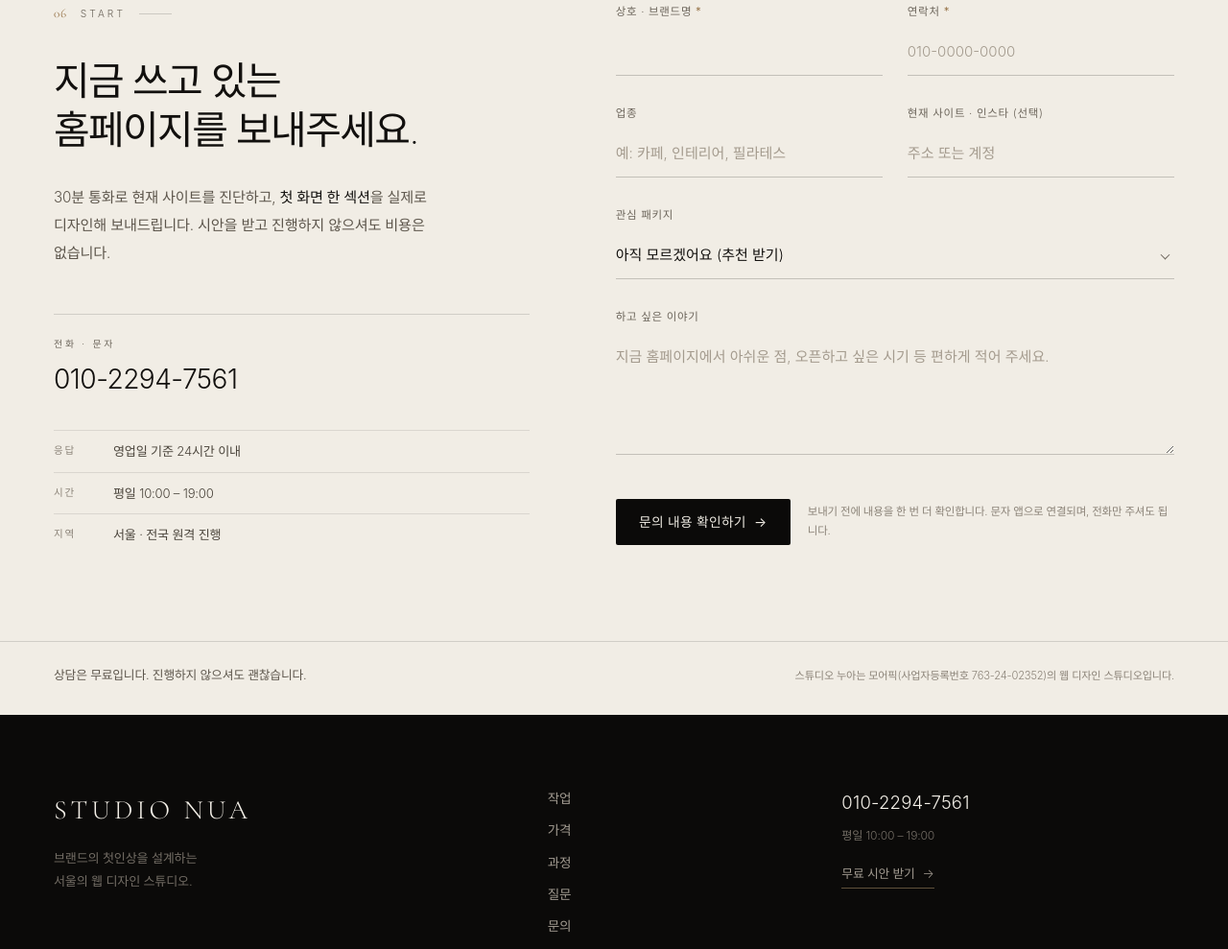
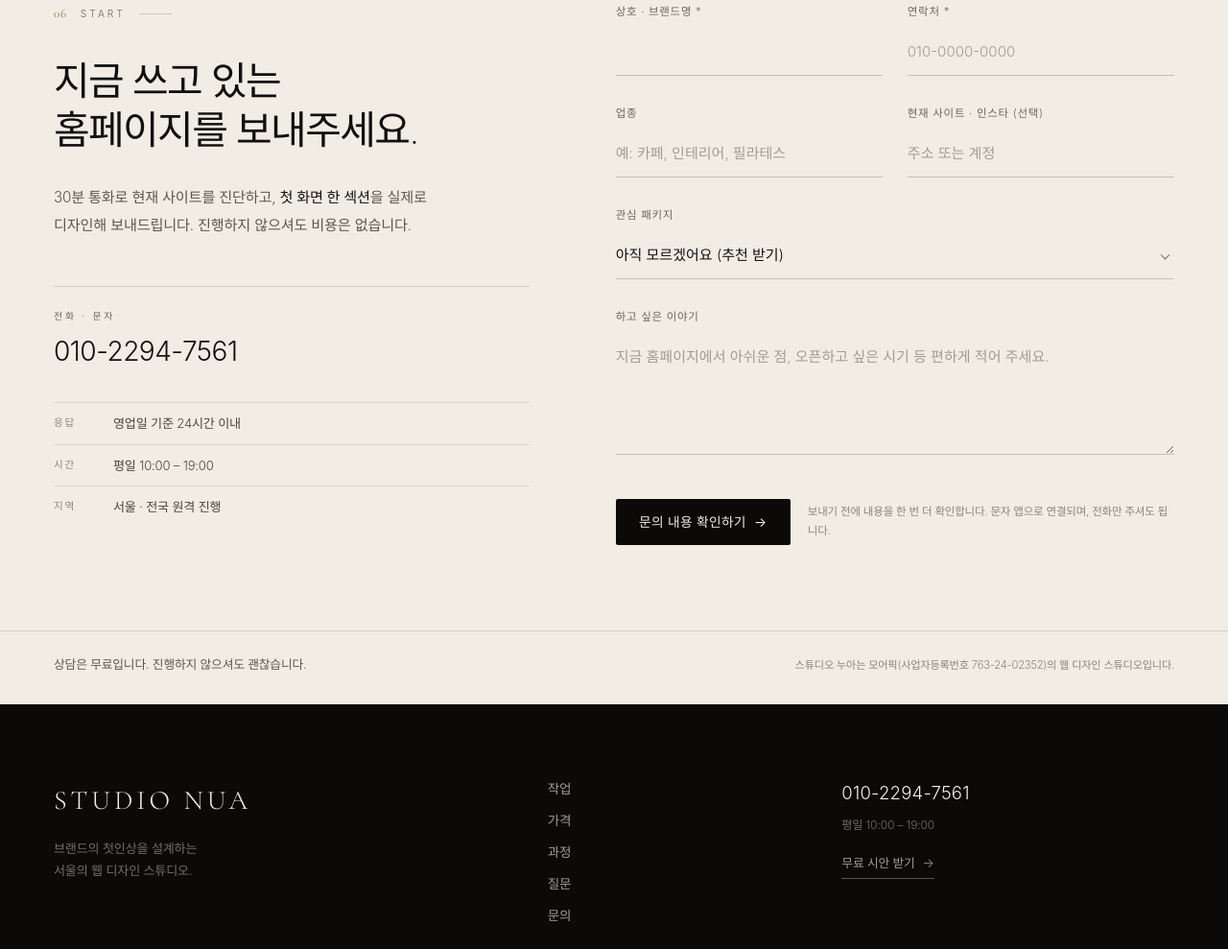
Before and after one commit to morepick-shop/morepick-site, a plain HTML site: page studio-nua/index.html in a window 1280 px wide. Shown: the part 6648-7637 px from the top of the page at 96% size. Drawn offline with Linux system fonts and the light colour scheme; a web font is replaced by a local one.

Commit message:
studio-nua: shorten contact lead copy to avoid widow

```diff
--- a/studio-nua/index.html
+++ b/studio-nua/index.html
@@ -468,7 +468,7 @@
         <p class="contact__lead reveal">
           30분 통화로 현재 사이트를 진단하고,
           <strong>첫 화면 한 섹션</strong>을 실제로 디자인해 보내드립니다.
-          시안을 받고 진행하지 않으셔도 비용은 없습니다.
+          진행하지 않으셔도 비용은 없습니다.
         </p>
 
         <a class="contact__phone reveal" href="tel:+821022947561">
```
